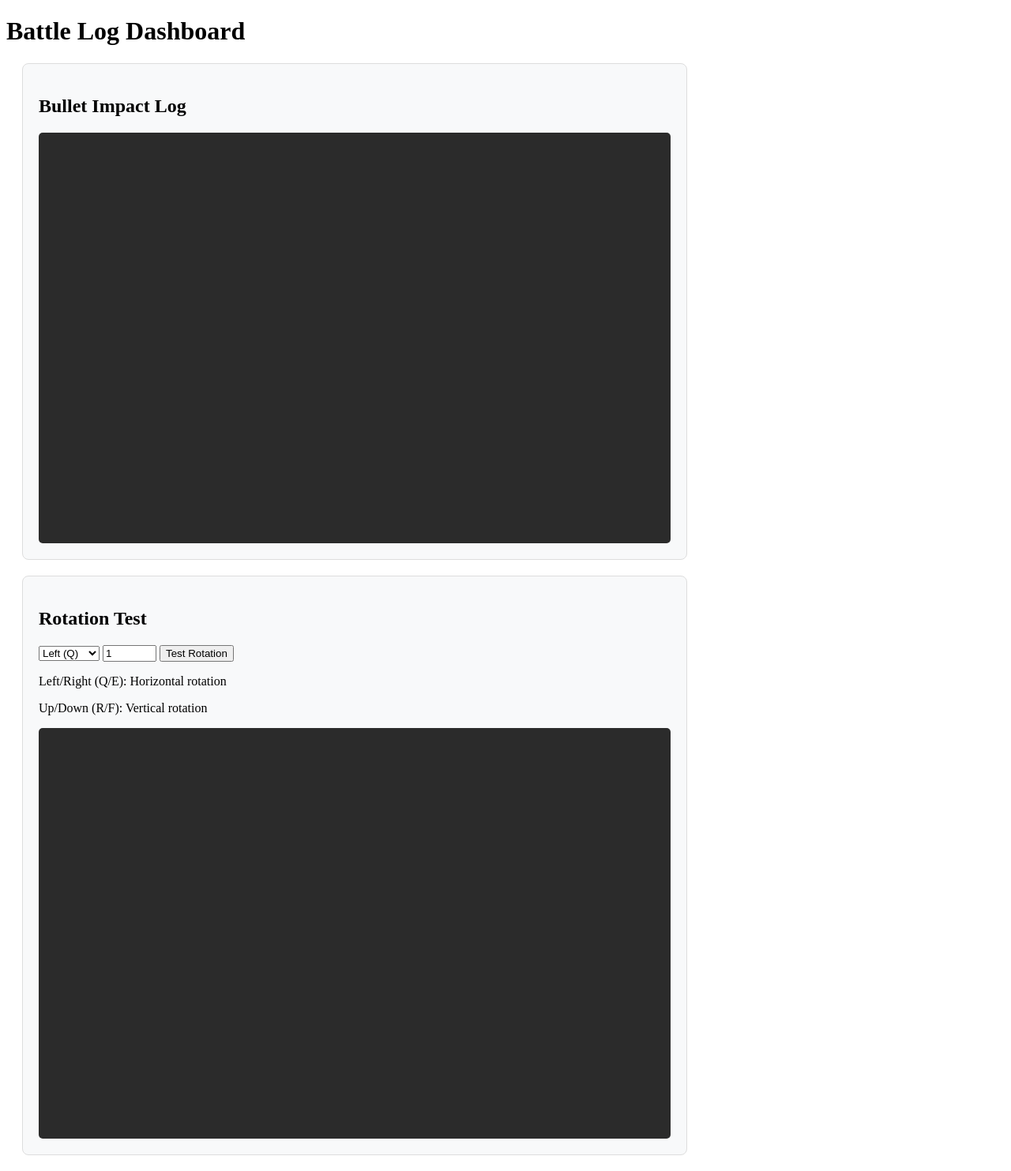
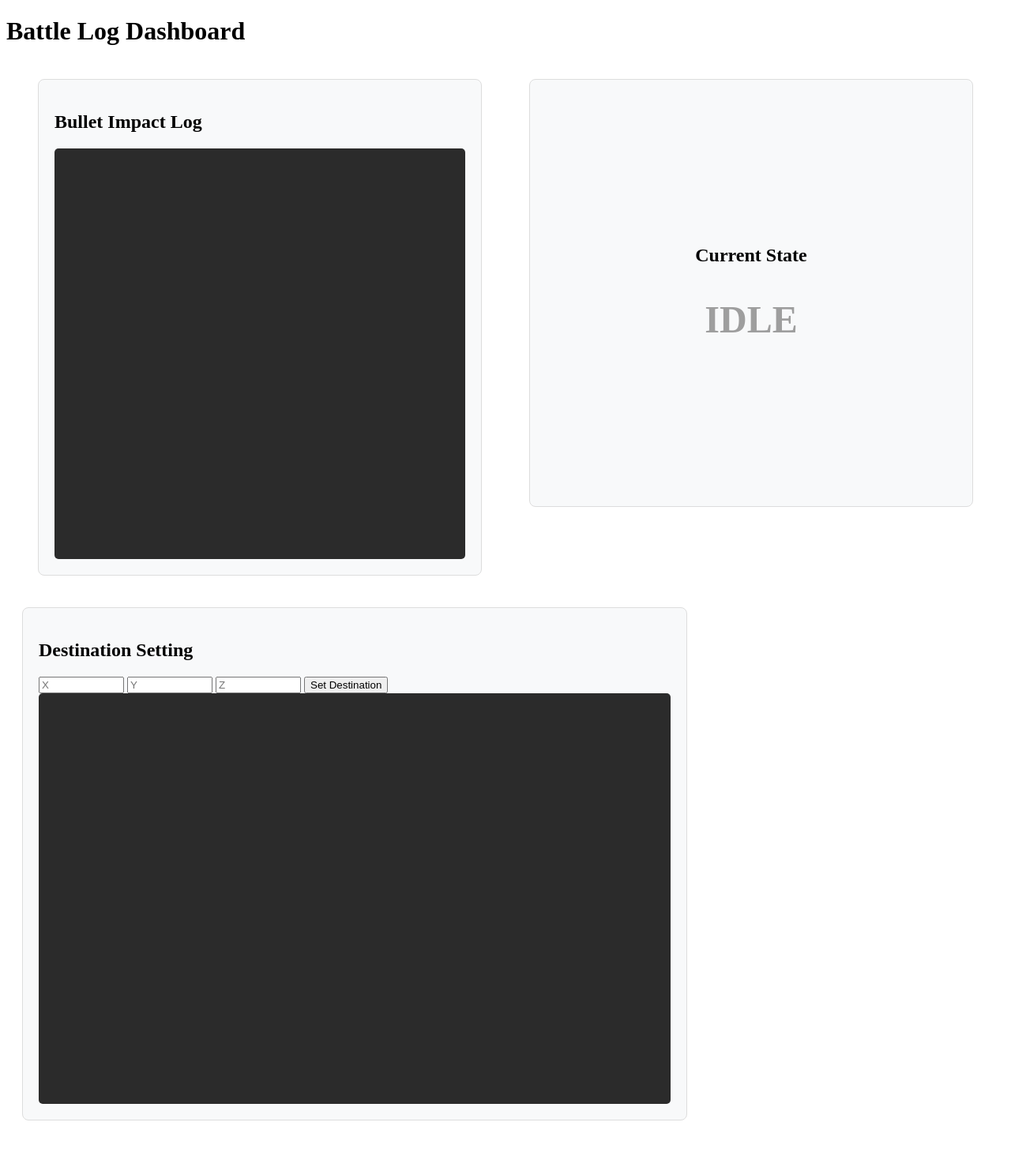
Before and after one commit to Hyundai-Rotem-project/python-docker, a Flask app: page /dashboard in a window 1280 px wide. Shown: the whole page at 79% size. After the commit the page ends 1419 px from the top, so only its background shows below. Run offline with Flask 2, Linux system fonts and the light colour scheme; some libraries are stand-ins or nearby versions.

Commit message:
add state, set destination at dashboard

```diff
--- a/client/app.py
+++ b/client/app.py
@@ -15,7 +15,6 @@ import os
 app = Flask(__name__)
 
 DEBUG = True
-STATE_DEBUG = False
 
 # YOLO 모델 로드
 try:
@@ -38,16 +37,15 @@ socketio = SocketIO(app)
 # 전역 변수
 move_command = []
 action_command = []
-player_data = {'pos': {'x': 60, 'y': 10, 'z': 57}}  # 기본 위치 설정
-destination = {}
+player_data = {'pos': {'x': 50, 'y': 10, 'z': 57}}  # 기본 위치 설정
 impact_info = {}
 obstacles = []  # /update_obstacle 데이터 저장
 obstacles_from_map = []
 latest_nearest_enemy = None
-enemy_list = []
-dead_enemy_list = []
+enemy_list = {'state': False}
+adjustments_num = 3 # 재조준 횟수 조절
 MATCH_THRESHOLD = 3.0
-destination = None
+destination = {'x': 77.61779, 'y': 8.002196, 'z': 61.46175}
 current_position = None
 last_position = None
 last_valid_angle = None
@@ -63,7 +61,7 @@ last_weight  = 0.0
 
 # ── 상수 ──
 ROTATION_THRESHOLD_DEG = 1    # 회전 완료 기준 (°)
-STOP_DISTANCE = 45.0          # 정지 거리 (m)
+STOP_DISTANCE = 60.0          # 정지 거리 (m)
 SLOWDOWN_DISTANCE = 100.0     # 감속 시작 거리 (m)
 ROTATION_TIMEOUT = 0.8        # 회전 최대 시간 (s)
 PAUSE_DURATION = 0.5          # 회전 후 일시정지 (s)
@@ -74,9 +72,7 @@ def dashboard():
     if DEBUG: print('?? dashboard >>>')
     return render_template('dashboard.html')
 
-MOVING = 'PAUSE'
-TURRET_FIRST_ROTATING = True
-TURRET_HIT = -1
+turret_hit_state = -1
 
 def select_weight(value, levels=WEIGHT_LEVELS):
     return min(levels, key=lambda x: abs(x - value))
@@ -98,9 +94,8 @@ def calculate_rotation_weight(angle_deg):
 
 @app.route('/detect', methods=['POST'])
 def detect():
-    global player_data, latest_nearest_enemy, action_command, destination, obstacles_from_map, enemy_list
-    global TURRET_FIRST_ROTATING, TURRET_HIT, STATE
-    print('🌍 detect >>>')
+    global state, player_data, latest_nearest_enemy, action_command, obstacles_from_map, enemy_list
+    print('?? detect >>>')
 
     # 1. 이미지 수신
     image = request.files.get('image')
@@ -158,34 +153,40 @@ def detect():
             'updateBoxWhileMoving': False
         })
 
-    nearest_enemy = {'state': False}
-    if STATE == 'PAUSE':
+    print('💤💤state', state)
+    if state == "STOPPED":
         enemy_list = get_enemy_pos.get_enemy_list(filtered_results, player_data, obstacles_from_map)
-        print('📀 nearest_enemy', enemy_list)
-    if len(enemy_list) > 0 and STATE == 'PAUSE':
-        print('len(enemy_list) > 0')
-        try:
-            STATE = 'TURRET_ROTATING'
-            # if DEBUG: print(f"👉 Generating action command: player_pos={player_data.get('pos')}, dest={destination}")
-            latest_nearest_enemy = enemy_list.pop(0)
-            action_command = turret.get_action_command(
-                player_data['pos'],
-                latest_nearest_enemy,
-                turret_x_angle=player_data['turret_x'],
-                turret_y_angle=player_data['turret_y'],
-                player_y_angle=player_data['body_y']
-            )
-            print('?? action_command', action_command)
-        except ValueError as e:
-            print(f"?? Error generating action command: {str(e)}")
-            action_command = []
+        if enemy_list['state'] == True:
+            state = "TURRET_PAUSE"
+    print('?? enemy_list', enemy_list)
+    print('💤💤state', state)
+    if enemy_list['state'] == True and state == "TURRET_PAUSE":
+        if len(enemy_list['list']) > 0:
+            try:
+                latest_nearest_enemy = enemy_list['list'].pop(0)
+                print("[포격 명령 생성:detect] player_data:", player_data)
+                print("[포격 명령 생성:detect] latest_nearest_enemy:", latest_nearest_enemy)
+                action_command = turret.get_action_command(
+                    player_data['pos'],
+                    latest_nearest_enemy,
+                    turret_x_angle=player_data.get('turret_x', 0),
+                    turret_y_angle=player_data.get('turret_y', 0),
+                    player_y_angle=player_data.get('body_y', 0)
+                )
+                print('✅ action_command', action_command)
+            except ValueError as e:
+                print(f"?? Error generating action command: {str(e)}")
+                action_command = []
+            state = "TURRET_ROTATING"
+        else:
+            state = "END"
 
     return jsonify(filtered_results)
 
 @app.route('/info', methods=['POST'])
 def info():
     global state, destination, current_position, last_position, distance_to_destination
-    global rotation_start_time, pause_start_time, last_valid_angle,player_data
+    global rotation_start_time, pause_start_time, last_valid_angle, player_data
     global last_body_x, last_body_y, last_body_z, last_control, last_weight
 
     data = request.get_json(force=True)
@@ -218,15 +219,124 @@ def info():
         'body_z': data.get('playerBodyZ'),
     }
 
+    # 2) 초기 방향 보정
+    if last_position and current_position != last_position:
+        dx = current_position[0] - last_position[0]
+        dz = current_position[1] - last_position[1]
+        if math.hypot(dx, dz) > 1e-4:
+            current_angle = math.atan2(dz, dx)
+        else:
+            current_angle = math.radians(bodyX)
+    else:
+        dx = destination['x'] - current_position[0]
+        dz = destination['z'] - current_position[1]
+        current_angle = math.atan2(dz, dx)
+    last_valid_angle = current_angle
+
+    # 3) 바디 방향 변화 로그
+    if last_body_x is not None:
+        dbx, dby, dbz = bodyX - last_body_x, bodyY - last_body_y, bodyZ - last_body_z
+        if abs(dbx) < 1e-3 and state == "ROTATING":
+            print("?? bodyX change too small during ROTATING")
+        print(f"?? Δbody: X={dbx:.3f}, Y={dby:.3f}, Z={dbz:.3f}")
+    last_body_x, last_body_y, last_body_z = bodyX, bodyY, bodyZ
+
+    # 4) FSM 처리
+    control, weight = "STOP", 0.0
+
+    if state == "IDLE":
+        state = "ROTATING"
+        rotation_start_time = time.time()
+
+    elif state == "ROTATING":
+        dx = destination['x'] - current_position[0]
+        dz = destination['z'] - current_position[1]
+
+        # 현재 전방 벡터
+        fx, fz = math.cos(current_angle), math.sin(current_angle)
+        # 목표 방향 벡터 (정규화)
+        dist = math.hypot(dx, dz)
+        if dist > 1e-6:
+            tx = dx / dist
+            tz = dz / dist
+        else:
+            tx, tz = fx, fz
+
+        # 내적으로 각도 차이 계산
+        dot = max(-1.0, min(1.0, fx*tx + fz*tz))
+        angle_diff_rad = math.acos(dot)
+        deg = math.degrees(angle_diff_rad)
+        # 외적(z 성분)으로 회전 방향 판별
+        cross = fx * tz - fz * tx
+
+        print(f"?? ROTATING: angle_diff={deg:.2f}°, cross={cross:.3f}")
+
+        # 회전 타임아웃 또는 완료 판정
+        if rotation_start_time and (time.time() - rotation_start_time) > ROTATION_TIMEOUT:
+            state = "PAUSE"
+            pause_start_time = time.time()
+        elif deg < ROTATION_THRESHOLD_DEG:
+            state = "PAUSE"
+            pause_start_time = time.time()
+        else:
+            control = "A" if cross > 0 else "D"
+            weight = calculate_rotation_weight(deg)
+
+    elif state == "PAUSE":
+        if (time.time() - pause_start_time) >= PAUSE_DURATION:
+            state = "MOVING"
+            control = "W"
+            weight = calculate_move_weight(distance_to_destination)
+
+    elif state == "MOVING":
+        dx = destination['x'] - current_position[0]
+        dz = destination['z'] - current_position[1]
+        z_diff = abs(current_position[1] - destination['z'])
+
+        # 방향 재판단에도 동일한 벡터 로직 사용
+        fx, fz = math.cos(current_angle), math.sin(current_angle)
+        dist = math.hypot(dx, dz)
+        if dist > 1e-6:
+            tx = dx / dist
+            tz = dz / dist
+        else:
+            tx, tz = fx, fz
+        dot = max(-1.0, min(1.0, fx*tx + fz*tz))
+        angle_diff_rad = math.acos(dot)
+        deg = math.degrees(angle_diff_rad)
+        cross = fx * tz - fz * tx
+
+        # 도착 조건
+        if distance_to_destination <= STOP_DISTANCE or z_diff < 20.0:
+            state = "STOPPED"
+        # 큰 방향 오류 시 재회전
+        elif abs(deg) > ROTATION_THRESHOLD_DEG * 6:
+            state = "ROTATING"
+            rotation_start_time = time.time()
+            control = "A" if cross > 0 else "D"
+            weight  = calculate_rotation_weight(deg)
+        else:
+            control = "W"
+            weight  = calculate_move_weight(distance_to_destination)
+
+    else:  # STOPPED
+        control, weight = "STOP", 0.0
+
+    # 5) 결과 저장 및 반환
+    last_control, last_weight = control, weight
+    last_position = current_position
+
+    return jsonify(status="success", control=control, weight=weight)
+
 @app.route('/update_position', methods=['POST'])
 def update_position():
-    global player_data
-    if DEBUG: print('🚨 update_position >>>')
+    global current_position, last_position, destination, player_data
+
+    if DEBUG: print('🚨 update_position >>>', destination)
+
     data = request.get_json()
     if not data or "position" not in data:
-        if DEBUG: print("🚫 Missing position data")
-        return jsonify({"status": "ERROR", "message": "Missing position data"}), 400
-
+        return jsonify({'status': 'ERROR', 'message': 'Missing position data'}), 400
     try:
         x, y, z = map(float, data["position"].split(","))
         player_data['pos'] = {'x': x, 'y': y, 'z': z}
@@ -235,50 +345,45 @@ def update_position():
         player_data.setdefault('body_x', 0)
         player_data.setdefault('body_y', 0)
         player_data.setdefault('body_z', 0)
-        if DEBUG: print(f"📍 Position updated: {player_data['pos']}")
-        return jsonify({"status": "OK", "current_position": player_data['pos']})
+        current_position = (x, z)
+        if last_position:
+            dx, dz = x - last_position[0], z - last_position[1]
+            print(f"?? Movement change: dx={dx:.6f}, dz={dz:.6f}")
+        if destination:
+            dx, dz = destination
+            z_diff = abs(z - dz)
+            direction_angle = math.degrees(math.atan2(dz - z, dx - x))
+            print(f"?? Position updated: {current_position}, target angle: {direction_angle:.2f}°, z_diff: {z_diff:.2f}m")
+        else:
+            print(f"?? Position updated: {current_position}")
+        return jsonify(status="OK", current_position=current_position)
     except Exception as e:
-        if DEBUG: print(f"🚫 Invalid position format: {str(e)}")
-        return jsonify({"status": "ERROR", "message": str(e)}), 400
+        return jsonify({'status': 'ERROR', 'message': str(e)}), 400
 
 @app.route('/get_move', methods=['GET'])
 def get_move():
-    if DEBUG: print('🚨 get_move >>>')
-    global move_command
-    if move_command:
-        command = move_command.pop(0)
-        if DEBUG: print(f"🚗 Move Command: {command}")
-        return jsonify(command)
-    else:
-        return jsonify({"move": "STOP", "weight": 1.0})
+    # /info에서 계산된 제어값을 그대로 반환
+    return jsonify(move=last_control, weight=last_weight)
 
 @app.route('/get_action', methods=['GET'])
 def get_action():
-    global TURRET_FIRST_ROTATING, TURRET_HIT, STATE
-    global action_command, latest_nearest_enemy
-    if DEBUG: print('🚨 get_action >>>', action_command)
-    if action_command:
-        # TURRET_FIRST_ROTATING = False
+    global action_command, state
+    if DEBUG: print('?? get_action >>>')
+    print('💤💤state', state)
+
+    if action_command and state == "TURRET_ROTATING":
         command = action_command.pop(0)
-        if DEBUG: print(f"?? Action Command: {command}")
-
-        if TURRET_HIT == 1 and command['turret'] != 'FIRE' and command['weight'] == 0.0:
-            # reverse 끝나는 지점
-            # TURRET_FIRST_ROTATING = True
-            TURRET_HIT = -1
-            STATE = 'PAUSE'
-            # print("impact_control False", action_command)
+        if DEBUG: print(f"🔫 Action Command: {command}")
 
         return jsonify(command)
     else:
+        # 포격 명령 없음
         return jsonify({"turret": "", "weight": 0.0})
 
-# 재조준 횟수 저장(3회까지지) -> 변수명 수정 필요요
-adjustments_counts = 3
+
 @app.route('/update_bullet', methods=['POST'])
 def update_bullet():
-    global destination, impact_info, player_data, action_command, latest_nearest_enemy, enemy_list, adjustments_counts, dead_enemy_list
-    global TURRET_HIT
+    global state, impact_info, player_data, action_command, latest_nearest_enemy, turret_hit_state, adjustments_num
     if DEBUG: print('🚨 update_bullet >>>')
     data = request.get_json()
     action_command = []
@@ -302,54 +407,32 @@ def update_bullet():
     is_hit = turret.is_hit(latest_nearest_enemy, impact_info)
     if DEBUG: print('💥', is_hit)
     if not is_hit:
-        TURRET_HIT = 0
+        if DEBUG: print("💥 No....")
+        turret_hit_state = 0
+        impact_info['hit'] = False  # MISS 결과 설정
     else:
-        TURRET_HIT = 1
-        dead_enemy_list.append(latest_nearest_enemy['id'])
+        if DEBUG: print("💥 Hit!!!!!")
+        turret_hit_state = 1
+        impact_info['hit'] = True   # HIT 결과 설정
 
-    if TURRET_HIT == 0 and adjustments_counts != 0:
-        # 재조준: 이전에 명중을 못 했고 / 재조준 시도 횟수가 남은 경우
+    if turret_hit_state == 0 and adjustments_num != 0:
+        print('재조준')
+        # 재조준
+        adjustments_num-=1
         time.sleep(5)
-        adjustments_counts-=1
         try:
             action_command = turret.get_action_command(player_data['pos'], latest_nearest_enemy, impact_info)
             if DEBUG: print('💥 is_hit >> action_command:', action_command)
         except ValueError as e:
             if DEBUG: print(f"🚫 Error generating action command: {str(e)}")
             action_command = []
-
-    if TURRET_HIT == 1 or adjustments_counts == 0:
-        # 적 리스트의 다음 적 포격: 이전에 명중했거나 / 재조준 시도 횟수가 남지 않은 경우
-        if DEBUG: print("💥 Hit!!!!!")
-        if len(enemy_list) > 0:
-            # 적 리스트 남아있으면 다음 가까운 적 포격
-            # turret.get_action_command
-            # state는 계속 turret_rotating
-            latest_nearest_enemy = enemy_list.pop(0)
-            # print('latest_nearest_enemy', latest_nearest_enemy)
-            print('🤢', player_data['pos'])
-            print('🤢', player_data['turret_x'])
-            print('🤢', player_data['turret_y'])
-            print('🤢', player_data['body_y'])
-            action_command = turret.get_action_command(
-                player_data['pos'],
-                latest_nearest_enemy,
-                turret_x_angle=player_data['turret_x'],
-                turret_y_angle=player_data['turret_y'],
-                player_y_angle=player_data['body_y']
-            )
-
-            # print('📀📀 new enemy action_command', action_command)
-        else:
-            # 적 리스트 남아있지 않은 경우 포신 원위치
-            action_command = turret.get_reverse_action_command(
-                player_data.get('turret_x', 0),
-                player_data.get('turret_y', 0),
-                player_data.get('body_x', 0),
-                player_data.get('body_y', 0),
-            )
-
-            print('📀📀 reverse action_command', action_command)
+    elif turret_hit_state == 1 or adjustments_num == 0:
+        print('다음 적 조준')
+        # 다음 적 조준
+        time.sleep(5)
+        state = "TURRET_PAUSE"
+        turret_hit_state = -1
+        adjustments_num = 3
 
     socketio.emit('bullet_impact', impact_info)
     return jsonify({"status": "OK", "message": "Bullet impact data received"})
@@ -392,21 +475,19 @@ def update_obstacle():
 
     obstacles = data['obstacles']
     print(f"🪨 Obstacle data updated:")
-    # logging.debug(f"Obstacle data updated: {json.dumps(obstacles, indent=2)}")
-    # if DEBUG: print(f"🪨 Obstacle data: {json.dumps(obstacles, indent=2)}")
     return jsonify({'status': 'success', 'message': 'Obstacle data received', 'obstacles_count': len(obstacles)})
 
 @app.route('/init', methods=['GET'])
 def init():
-    global obstacles_from_map
-    global TURRET_FIRST_ROTATING, TURRET_HIT, STATE
+    global state, turret_hit_state, obstacles_from_map
     if DEBUG: print('🚨 init >>>')
 
     config = {
         "startMode": "start",
         "blStartX": 70,
         "blStartY": 10,
-        "blStartZ": 45,
+        "blStartZ": 10,
+        # "blStartZ": 45,
         "rdStartX": 60,
         "rdStartY": 10,
         "rdStartZ": 280,
@@ -420,10 +501,8 @@ def init():
         "lux": 30000
     }
 
-    TURRET_FIRST_ROTATING = True
-    TURRET_HIT = -1
-    STATE = 'PAUSE'
-
+    turret_hit_state = -1
+    state = 'IDLE'
     map_path = 'client/NewMap.map'
     obstacles_from_map = get_obstacles.load_obstacles_from_map(map_path)
 
@@ -434,7 +513,7 @@ def init():
 def start():
     global obstacles_from_map
     if DEBUG: print("🚀 /start command received")
-    map_path = 'client/NewMap2.map'
+    map_path = 'client/NewMap.map'
     obstacles_from_map = get_obstacles.load_obstacles_from_map(map_path)
     print('obstacles_from_map', obstacles_from_map)
     return jsonify({"control": ""})
@@ -465,5 +544,10 @@ def test_rotation():
     if DEBUG: print("action_command >>", action_command)
     return jsonify({"status": "OK", "message": "Rotation test started"})
 
+@app.route('/get_state', methods=['GET'])
+def get_state():
+    global state
+    return jsonify({"state": state})
+
 if __name__ == '__main__':
     socketio.run(app, host='0.0.0.0', port=5000, debug=True)
--- a/client/modules/get_enemy_pos.py
+++ b/client/modules/get_enemy_pos.py
@@ -114,8 +114,9 @@ def get_enemy_list(detections, player_data, obstacles):
 
     print('valid_enemies', valid_enemies)
     sorted_valid_enemies = sorted(valid_enemies, key=lambda x: x['distance'])
+    enemy_list = {'list': sorted_valid_enemies, 'state': True}
 
-    return sorted_valid_enemies
+    return enemy_list
 
 def find_nearest_enemy(detections, player_data, obstacles):
     """가장 가까운 적 반환 (1200m 이내 적만 valid_enemies로 간주)"""
--- a/client/templates/dashboard.html
+++ b/client/templates/dashboard.html
@@ -32,38 +32,58 @@
         .miss {
             color: #f44336;
         }
+        .flex-container {
+            display: flex;
+            gap: 20px;
+            margin: 20px;
+        }
+        .flex-item {
+            flex: 1;
+        }
+        .state-box {
+            display: flex;
+            flex-direction: column;
+            justify-content: center;
+            align-items: center;
+            height: 500px;
+        }
     </style>
 </head>
 <body>
     <h1>Battle Log Dashboard</h1>
-    <div class="stat-box">
-        <h2>Bullet Impact Log</h2>
-        <div id="impact-log" class="impact-log"></div>
+    <div class="flex-container">
+        <div class="flex-item">
+            <div class="stat-box">
+                <h2>Bullet Impact Log</h2>
+                <div id="impact-log" class="impact-log"></div>
+            </div>
+        </div>
+        <div class="flex-item">
+            <div class="stat-box state-box">
+                <h2>Current State</h2>
+                <div id="current-state" style="font-size: 48px; font-weight: bold; color: #2196F3; padding: 20px;">
+                    Loading...
+                </div>
+            </div>
+        </div>
     </div>
 
     <div class="stat-box">
-        <h2>Rotation Test</h2>
+        <h2>Destination Setting</h2>
         <div class="command-input">
-            <select id="rotation-type">
-                <option value="Q">Left (Q)</option>
-                <option value="E">Right (E)</option>
-                <option value="R">Up (R)</option>
-                <option value="F">Down (F)</option>
-            </select>
-            <input type="number" id="rotation-count" value="1" min="1" max="10" style="width: 60px;">
-            <button onclick="testRotation()">Test Rotation</button>
+            <input type="number" id="dest-x" placeholder="X" step="0.000001" style="width: 100px;">
+            <input type="number" id="dest-y" placeholder="Y" step="0.000001" style="width: 100px;">
+            <input type="number" id="dest-z" placeholder="Z" step="0.000001" style="width: 100px;">
+            <button onclick="setDestination()">Set Destination</button>
         </div>
-        <div class="rotation-info">
-            <p>Left/Right (Q/E): Horizontal rotation</p>
-            <p>Up/Down (R/F): Vertical rotation</p>
-        </div>
-        <div id="rotation-log" class="impact-log"></div>
+        <div id="destination-log" class="impact-log"></div>
     </div>
 
     <script>
         const socket = io();
         const impactLog = document.getElementById('impact-log');
         const rotationLog = document.getElementById('rotation-log');
+        const currentState = document.getElementById('current-state');
 
         socket.on('bullet_impact', function(data) {
             const entry = document.createElement('div');
@@ -116,6 +136,85 @@
                 })
             });
         }
+
+        function setDestination() {
+            const x = parseFloat(document.getElementById('dest-x').value);
+            const y = parseFloat(document.getElementById('dest-y').value);
+            const z = parseFloat(document.getElementById('dest-z').value);
+
+            if (isNaN(x) || isNaN(y) || isNaN(z)) {
+                alert('Please enter valid numbers for all coordinates');
+                return;
+            }
+
+            fetch('/set_destination', {
+                method: 'POST',
+                headers: {
+                    'Content-Type': 'application/json',
+                },
+                body: JSON.stringify({
+                    destination: `${x},${y},${z}`
+                })
+            })
+            .then(response => response.json())
+            .then(data => {
+                const entry = document.createElement('div');
+                entry.className = 'impact-entry';
+                entry.innerHTML = `
+                    [${new Date().toLocaleTimeString()}] New destination set: (X: ${x.toFixed(6)}, Y: ${y.toFixed(6)}, Z: ${z.toFixed(6)})
+                `;
+                document.getElementById('destination-log').insertBefore(entry, document.getElementById('destination-log').firstChild);
+            })
+            .catch(error => {
+                console.error('Error:', error);
+                alert('Failed to set destination');
+            });
+        }
+
+        // state 업데이트 함수
+        function updateState() {
+            fetch('/get_state')
+                .then(response => response.json())
+                .then(data => {
+                    currentState.textContent = data.state;
+                    // state에 따른 색상 변경
+                    switch(data.state) {
+                        case 'IDLE':
+                            currentState.style.color = '#9E9E9E';  // 회색
+                            break;
+                        case 'ROTATING':
+                            currentState.style.color = '#FF9800';  // 주황색
+                            break;
+                        case 'MOVING':
+                            currentState.style.color = '#4CAF50';  // 초록색
+                            break;
+                        case 'STOPPED':
+                            currentState.style.color = '#F44336';  // 빨간색
+                            break;
+                        case 'TURRET_PAUSE':
+                            currentState.style.color = '#2196F3';  // 파란색
+                            break;
+                        case 'TURRET_ROTATING':
+                            currentState.style.color = '#9C27B0';  // 보라색
+                            break;
+                        case 'END':
+                            currentState.style.color = '#000000';  // 검정색
+                            break;
+                        default:
+                            currentState.style.color = '#2196F3';  // 기본 파란색
+                    }
+                })
+                .catch(error => {
+                    console.error('Error fetching state:', error);
+                    currentState.textContent = 'Error';
+                    currentState.style.color = '#F44336';
+                });
+        }
+
+        // 1초마다 state 업데이트
+        setInterval(updateState, 1000);
+        // 초기 state 로드
+        updateState();
     </script>
 </body>
 </html>
```
